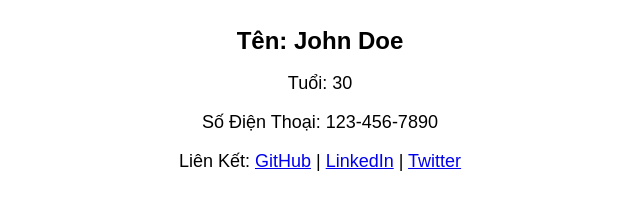
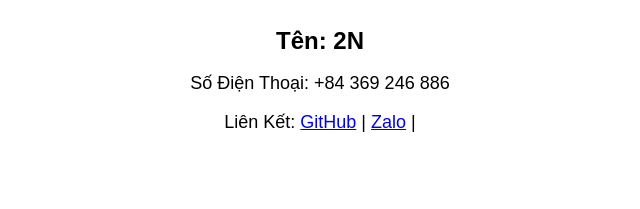
Before and after one commit to hinam97/myprofile, a plain HTML site: page index.html in a window 1280 px wide. Shown: the part 49-258 px from the top of the page, without its empty margins (320-960 px from the left). Drawn offline with Linux system fonts and the light colour scheme.

Commit message:
Update index.html

```diff
--- a/index.html
+++ b/index.html
@@ -25,14 +25,13 @@
     </style>
 </head>
 <body>
-    <img src="your-avatar.jpg" alt="Avatar">
-    <h1>Tên: John Doe</h1>
-    <p>Tuổi: 30</p>
-    <p>Số Điện Thoại: 123-456-7890</p>
+    <img src="avatar.png" alt="Avatar">
+    <h1>Tên: 2N</h1>
+    <p>Số Điện Thoại: +84 369 246 886</p>
     <p>Liên Kết:
-        <a href="https://github.com/johndoe">GitHub</a> |
-        <a href="https://www.linkedin.com/in/johndoe">LinkedIn</a> |
-        <a href="https://twitter.com/johndoe">Twitter</a>
+        <a href="https://github.com/hinam97">GitHub</a> |
+        <a href="https://www.zalo.me/0369246886">Zalo</a> |
+        <a href="paypal.me/hinam97>Paypal</a>
     </p>
 </body>
 </html>
```
